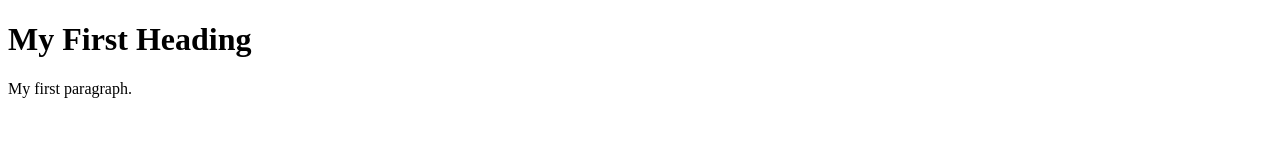
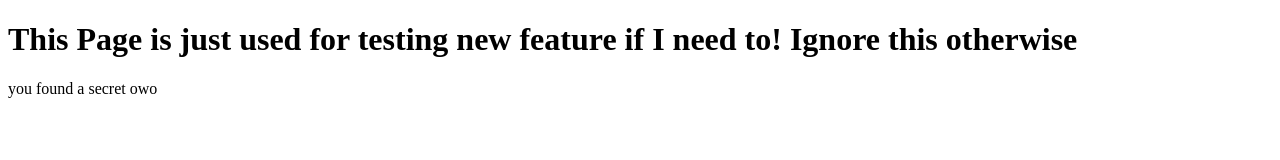
Before and after one commit to Koorivlf/Testing, a plain HTML site: page index.html in a window 1280 px wide. Drawn offline with Linux system fonts and the light colour scheme.

Commit message:
Update index.html

```diff
--- a/index.html
+++ b/index.html
@@ -2,8 +2,8 @@
 <html>
 <body>
 
-<h1>My First Heading</h1>
-<p>My first paragraph.</p>
+<h1>This Page is just used for testing new feature if I need to! Ignore this otherwise</h1>
+  <p>you found a secret owo</p>
 
 </body>
 </html>
```
